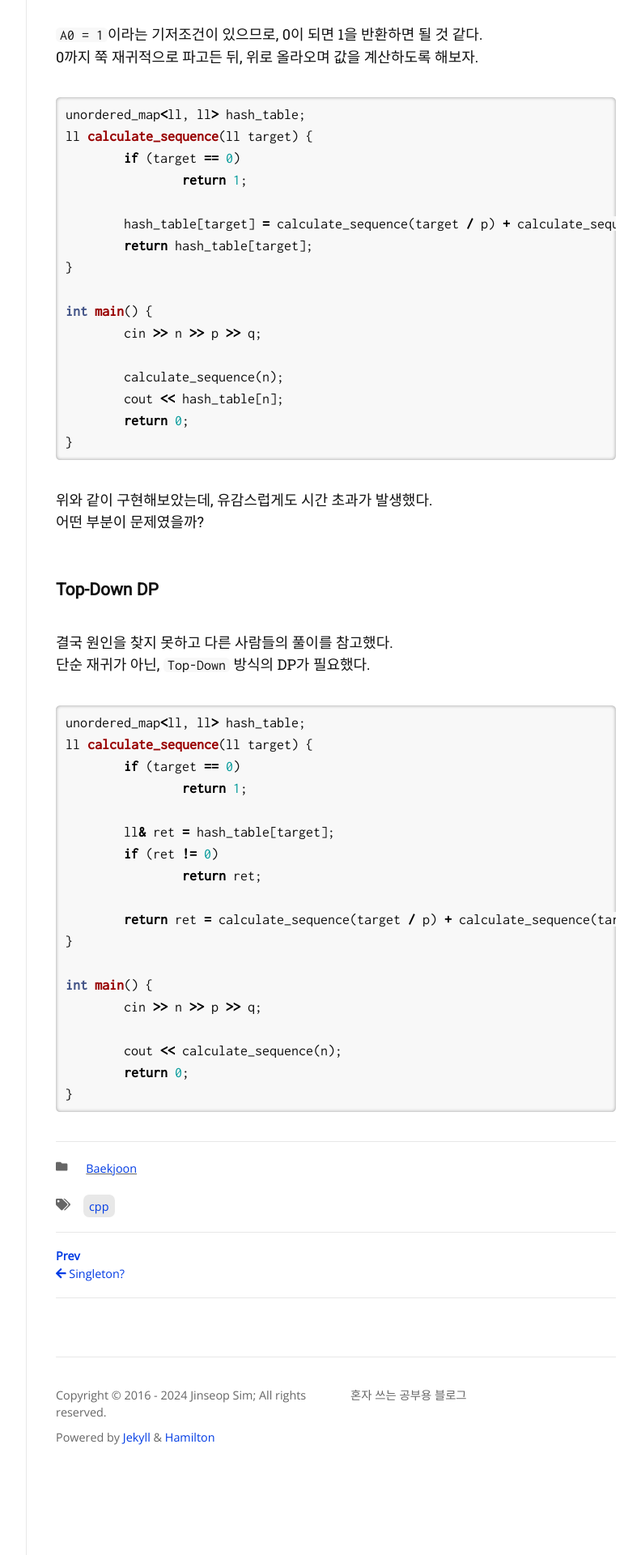
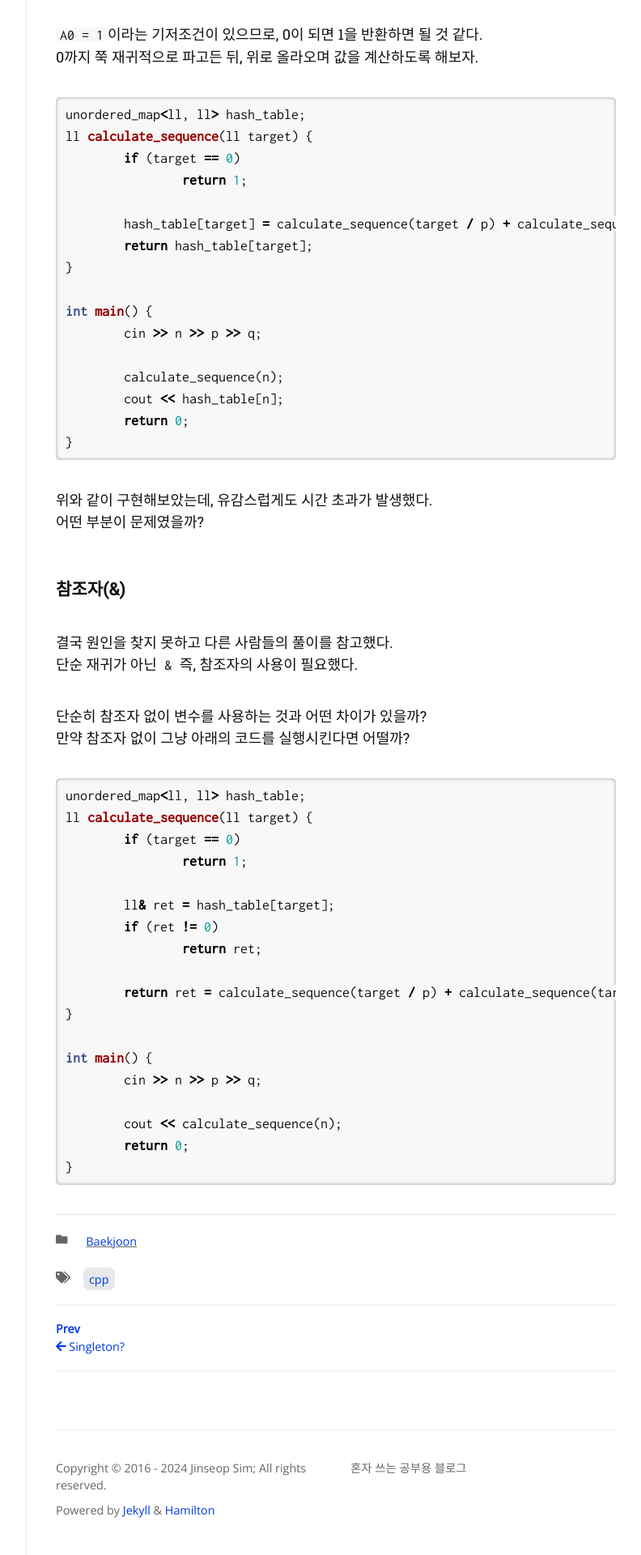
Before and after one commit to Jinseop-Sim/Jinseop-Sim.github.io, a Jekyll site: the page built from _posts/2024-01-06-bj-1351.md, in a window 1280 px wide. Shown: the part 1136-3056 px from the top of the page at 81% size, without its empty margins (357-1149 px from the left). Built offline with Jekyll 4.4.1, drawn with Linux system fonts in a browser that asks for light colours; nearby versions of some CDN libraries; some web fonts are replaced.

Commit message:
글 수정

````diff
--- a/_posts/2024-01-06-bj-1351.md
+++ b/_posts/2024-01-06-bj-1351.md
@@ -56,9 +56,13 @@ int main() {
 위와 같이 구현해보았는데, 유감스럽게도 시간 초과가 발생했다.
 어떤 부분이 문제였을까?
 
-### Top-Down DP
+### 참조자(&)
 결국 원인을 찾지 못하고 다른 사람들의 풀이를 참고했다.
-단순 재귀가 아닌, ```Top-Down``` 방식의 DP가 필요했다.
+단순 재귀가 아닌 ```&``` 즉, 참조자의 사용이 필요했다.
+
+단순히 참조자 없이 변수를 사용하는 것과 어떤 차이가 있을까?
+만약 참조자 없이 그냥 아래의 코드를 실행시킨다면 어떨까?
+
 
 {% highlight cpp %}
 unordered_map<ll, ll> hash_table;
````
